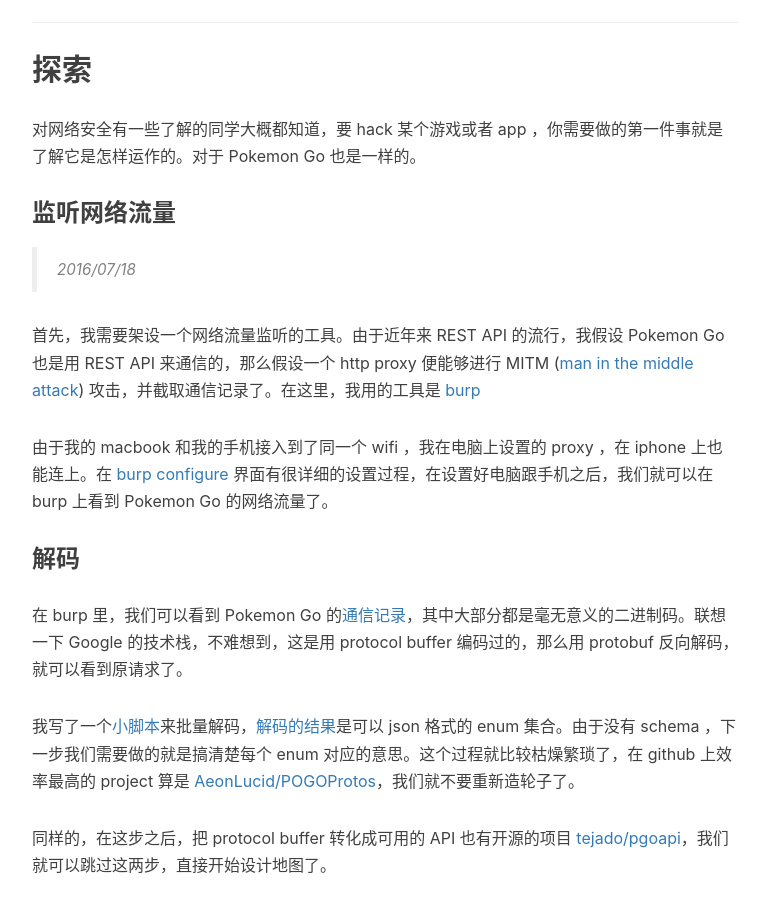
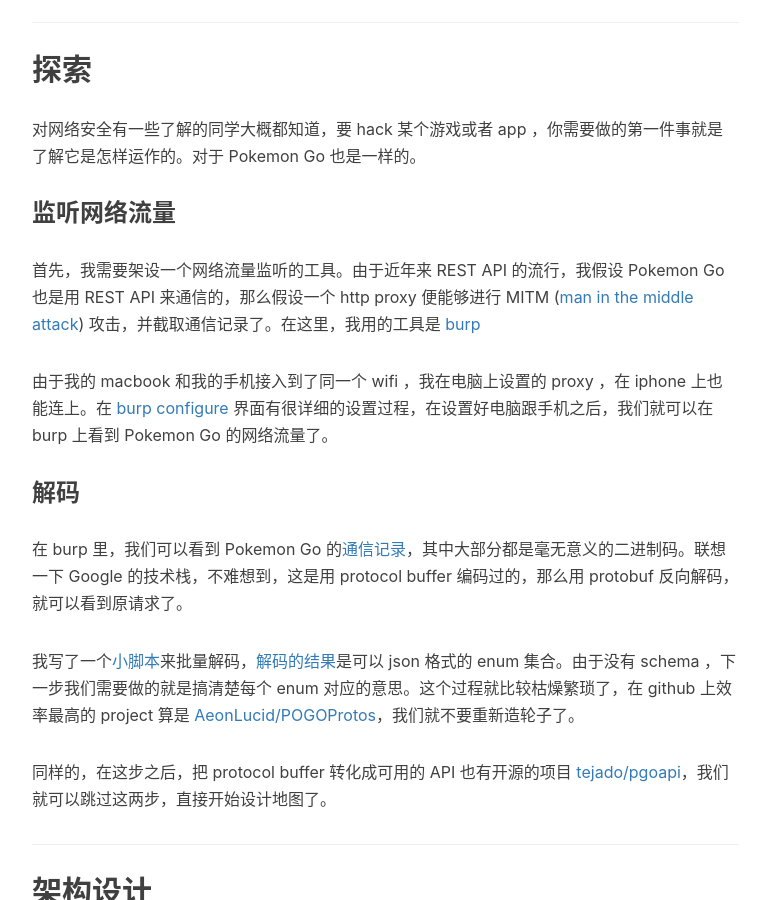
Before and after one commit to chenditc/chendi.me, a Jekyll site: the page built from _posts/2016-08-20-how-to-create-a-pokemon-map.markdown, in a window 1280 px wide and 900 px high, scrolled down 966 px. Shown: the whole window, without its empty margins (233-1000 px from the left). Built offline with Jekyll 4.4.1, drawn with Linux system fonts in a browser that asks for light colours; nearby versions of some CDN libraries; comment, search, counter and statistics services are not loaded.

Commit message:
Update 2016-08-20-how-to-create-a-pokemon-map.markdown

```diff
--- a/_posts/2016-08-20-how-to-create-a-pokemon-map.markdown
+++ b/_posts/2016-08-20-how-to-create-a-pokemon-map.markdown
@@ -29,8 +29,6 @@
 对网络安全有一些了解的同学大概都知道，要 hack 某个游戏或者 app ，你需要做的第一件事就是了解它是怎样运作的。对于 Pokemon Go 也是一样的。
 
 ### 监听网络流量
-
-> 2016/07/18
 
 首先，我需要架设一个网络流量监听的工具。由于近年来 REST API 的流行，我假设 Pokemon Go 也是用 REST API 来通信的，那么假设一个 http proxy 便能够进行 MITM ([man in the middle attack](https://en.wikipedia.org/wiki/Man-in-the-middle_attack)) 攻击，并截取通信记录了。在这里，我用的工具是 [burp](https://portswigger.net/burp/proxy.html)
 
```
